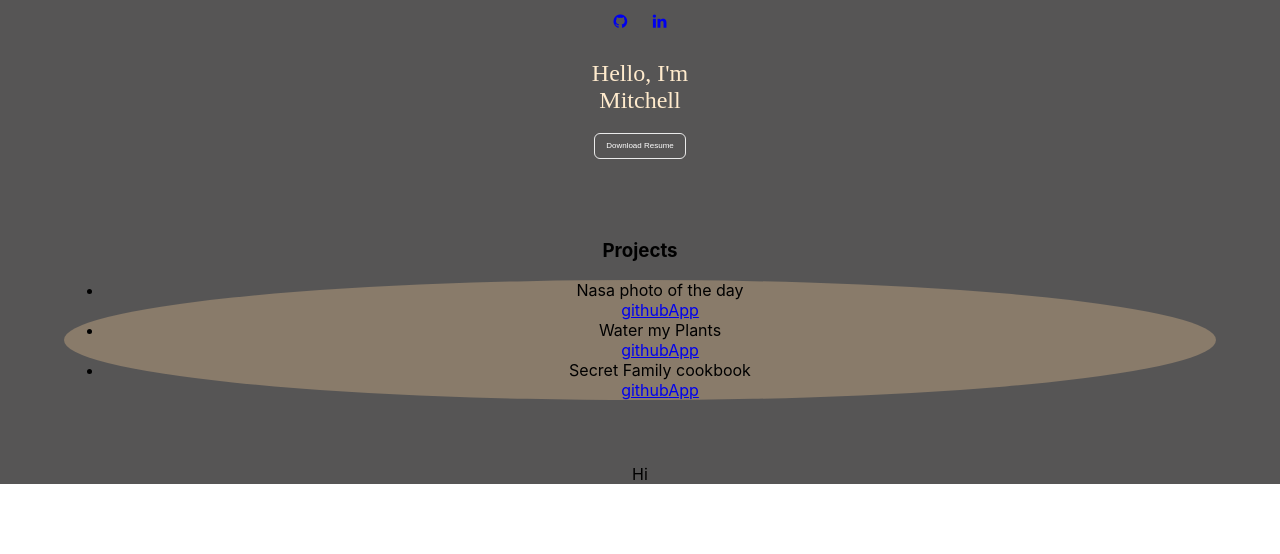
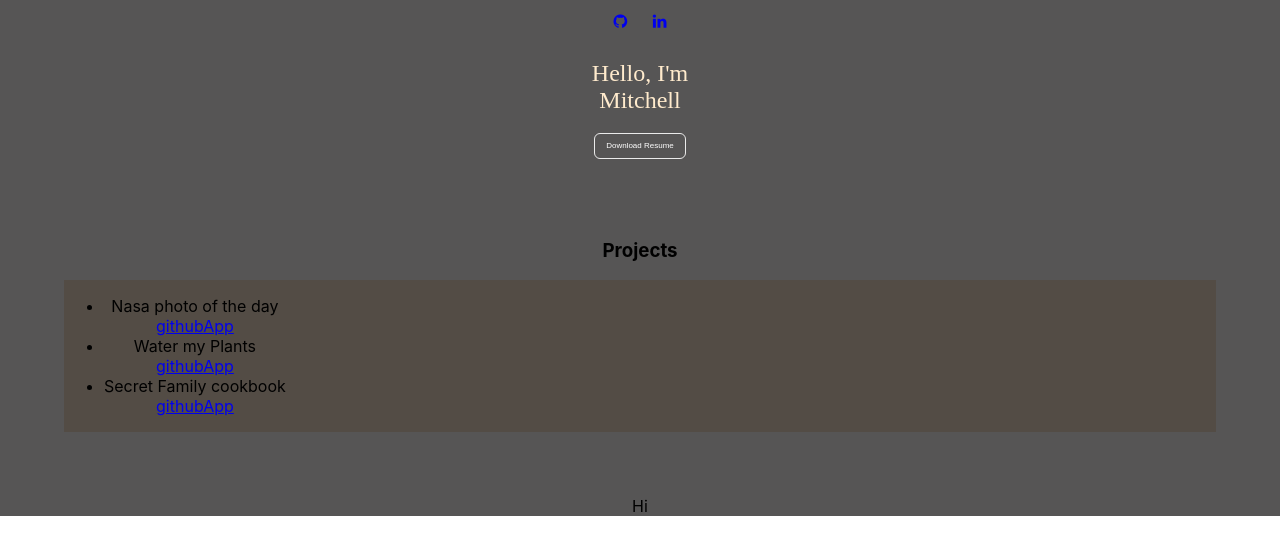
Before and after one commit to Mitchathy/Portfolio, a React (Create React App) app in the folder client/: page / in a window 1280 px wide. Shown: the top 554 px of the page. Built offline with nearby package versions, Linux system fonts and the light colour scheme.

Commit message:
Trying to make projects in colums

```diff
--- a/client/src/PortfolioContainer/Projects/Projects.css
+++ b/client/src/PortfolioContainer/Projects/Projects.css
@@ -3,6 +3,7 @@
     margin: 5%;
 }
 .Projects{
-    background-color: rgb(137, 123, 106);
-    border-radius: 70%;
+    background-color: rgb(83, 76, 69);
+    display: flex;
+    flex-direction: row;
 }
```
